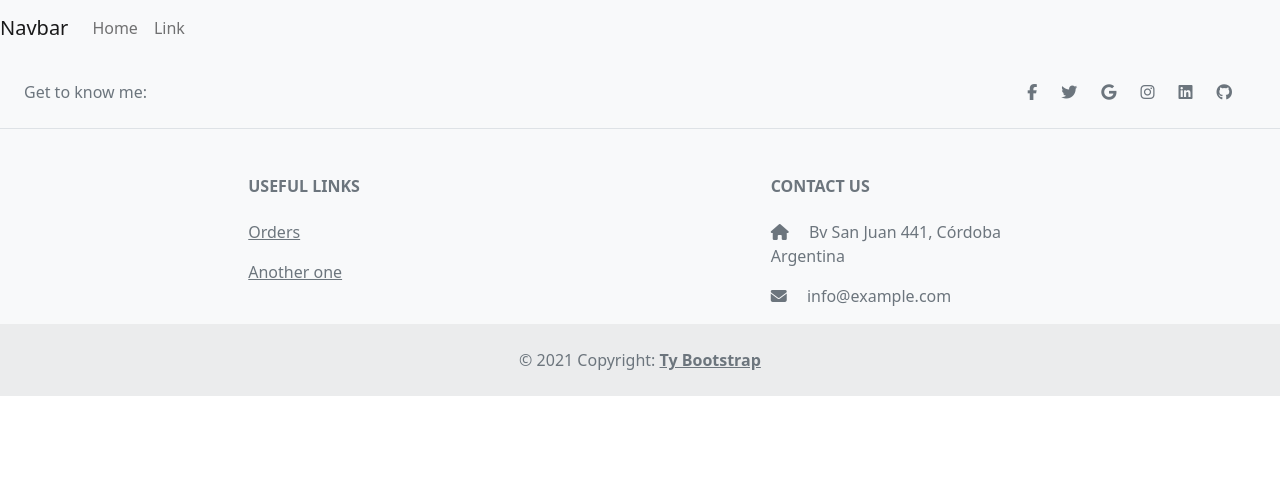
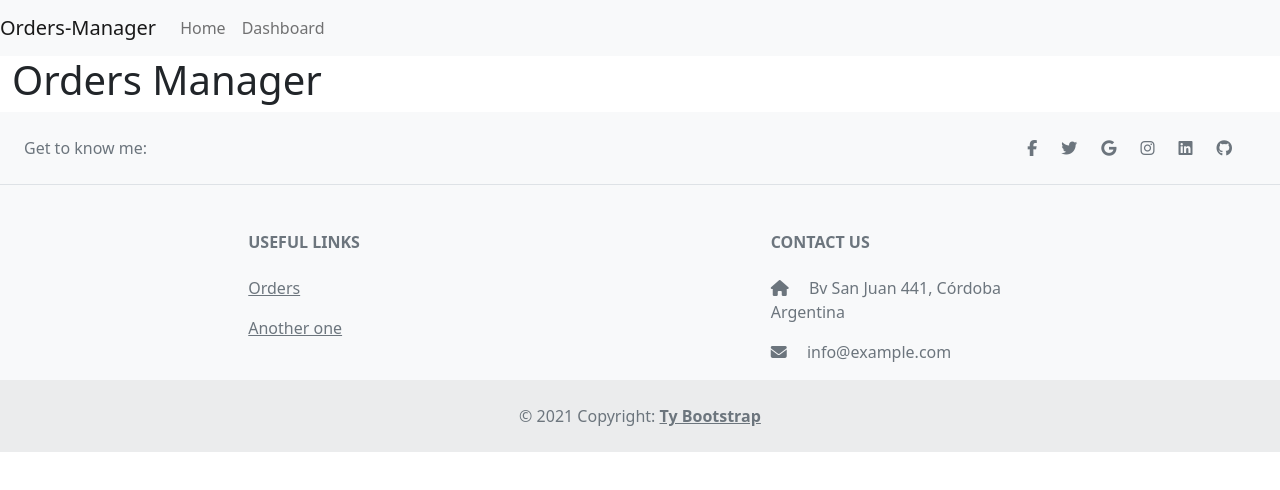
Before and after one commit to federhico/orders-manager, an Angular app in the folder orders-manager/: page /dashboard in a window 1280 px wide. Before the commit this address led to /. Shown: the top 490 px of the page. Built offline with nearby package versions, Linux system fonts and the light colour scheme.

Commit message:
Created Dashboard and searchBox Components

```diff
--- a/orders-manager/src/app/app.module.ts
+++ b/orders-manager/src/app/app.module.ts
@@ -4,17 +4,22 @@ import { AppRoutingModule } from './app-routing.module';
 import { AppComponent } from './app.component';
 import { CoreModule } from './core/core.module';
 import { SharedModule } from './shared/shared.module';
+import { routing } from './app.routing';
+
 
 
 @NgModule({
   declarations: [
     AppComponent,
+
+
   ],
   imports: [
     BrowserModule,
     AppRoutingModule,
     SharedModule,
     CoreModule,
+    routing,
   ],
   providers: [],
   bootstrap: [AppComponent]
--- /dev/null
+++ b/orders-manager/src/app/app.routing.ts
@@ -0,0 +1,16 @@
+import { RouterModule, Routes } from '@angular/router';
+
+
+
+const appRoutes: Routes = [
+{ path: 'dashboard',
+loadChildren: () => import('./pages/components/dashboard/dashboard.module').
+then(m => m.DashboardModule) },
+  {
+    path: '',
+    redirectTo: 'dashboard',
+    pathMatch: 'full'
+  }
+];
+
+export const routing = RouterModule.forRoot(appRoutes);
--- /dev/null
+++ b/orders-manager/src/app/core/components/search-box/search-box.component.css
@@ -0,0 +1,3 @@
+.card {
+    background-color: lightgrey;
+}
--- /dev/null
+++ b/orders-manager/src/app/core/components/search-box/search-box.component.html
@@ -0,0 +1,5 @@
+<div class="card">
+    <div class="card-body">
+      {{textDisplayed}}
+    </div>
+  </div>
--- /dev/null
+++ b/orders-manager/src/app/core/components/search-box/search-box.component.ts
@@ -0,0 +1,17 @@
+import { Component, Input, OnInit } from '@angular/core';
+
+@Component({
+  selector: 'app-search-box',
+  templateUrl: './search-box.component.html',
+  styleUrls: ['./search-box.component.css']
+})
+export class SearchBoxComponent implements OnInit {
+
+  @Input() textDisplayed: string;
+
+  constructor() { }
+
+  ngOnInit(): void {
+  }
+
+}
--- /dev/null
+++ b/orders-manager/src/app/pages/components/dashboard/dashboard.component.html
@@ -0,0 +1,5 @@
+<section>
+  <div class="container-fluid">
+    <h1>Orders Manager</h1>
+  </div>
+</section>
--- /dev/null
+++ b/orders-manager/src/app/pages/components/dashboard/dashboard.component.ts
@@ -0,0 +1,15 @@
+import { Component, OnInit } from '@angular/core';
+
+@Component({
+  selector: 'app-dashboard',
+  templateUrl: './dashboard.component.html',
+  styleUrls: ['./dashboard.component.css']
+})
+export class DashboardComponent implements OnInit {
+
+  constructor() { }
+
+  ngOnInit(): void {
+  }
+
+}
--- a/orders-manager/src/app/shared/header/header.component.html
+++ b/orders-manager/src/app/shared/header/header.component.html
@@ -1,6 +1,6 @@
 <header>
   <nav class="navbar navbar-expand-lg navbar-light bg-light">
-    <a class="navbar-brand" href="#">Navbar</a>
+    <a class="navbar-brand" href="#">Orders-Manager</a>
     <button class="navbar-toggler" type="button" data-toggle="collapse" data-target="#navbarSupportedContent"
       aria-controls="navbarSupportedContent" aria-expanded="false" aria-label="Toggle navigation">
       <span class="navbar-toggler-icon"></span>
@@ -12,7 +12,7 @@
           <a class="nav-link" href="#">Home <span class="sr-only">(current)</span></a>
         </li>
         <li class="nav-item">
-          <a class="nav-link" href="#">Link</a>
+          <a class="nav-link" href="/dashboard">Dashboard</a>
         </li>
       </ul>
     </div>
```
Also changed, not shown: orders-manager/src/app/core/core.module.ts (+6 -2 lines), orders-manager/src/app/pages/components/dashboard/dashboard-routing.module.ts (added, +17 -0 lines), orders-manager/src/app/pages/components/dashboard/dashboard.module.ts (added, +16 -0 lines), orders-manager/src/app/pages/components/dashboard/dashboard.component.css (added), 2 other files (tests, documents, lock files or other folders).
